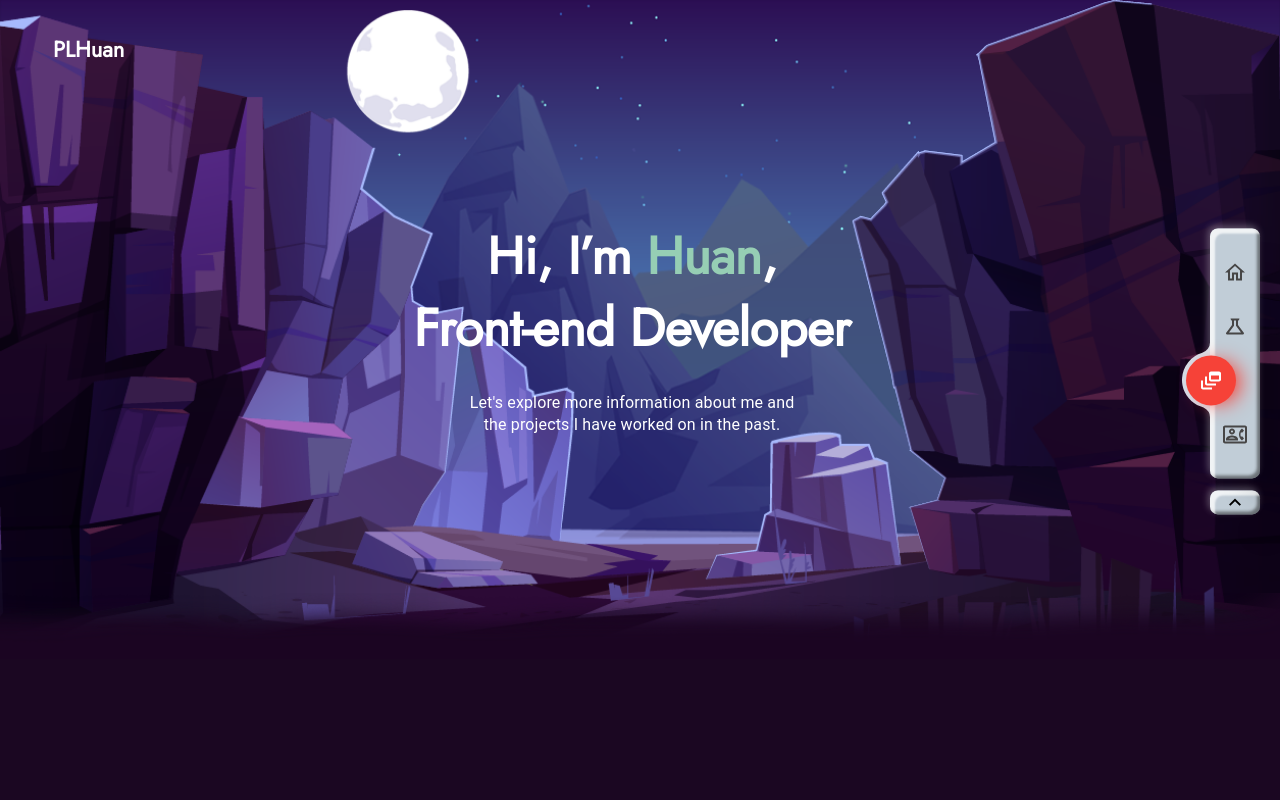
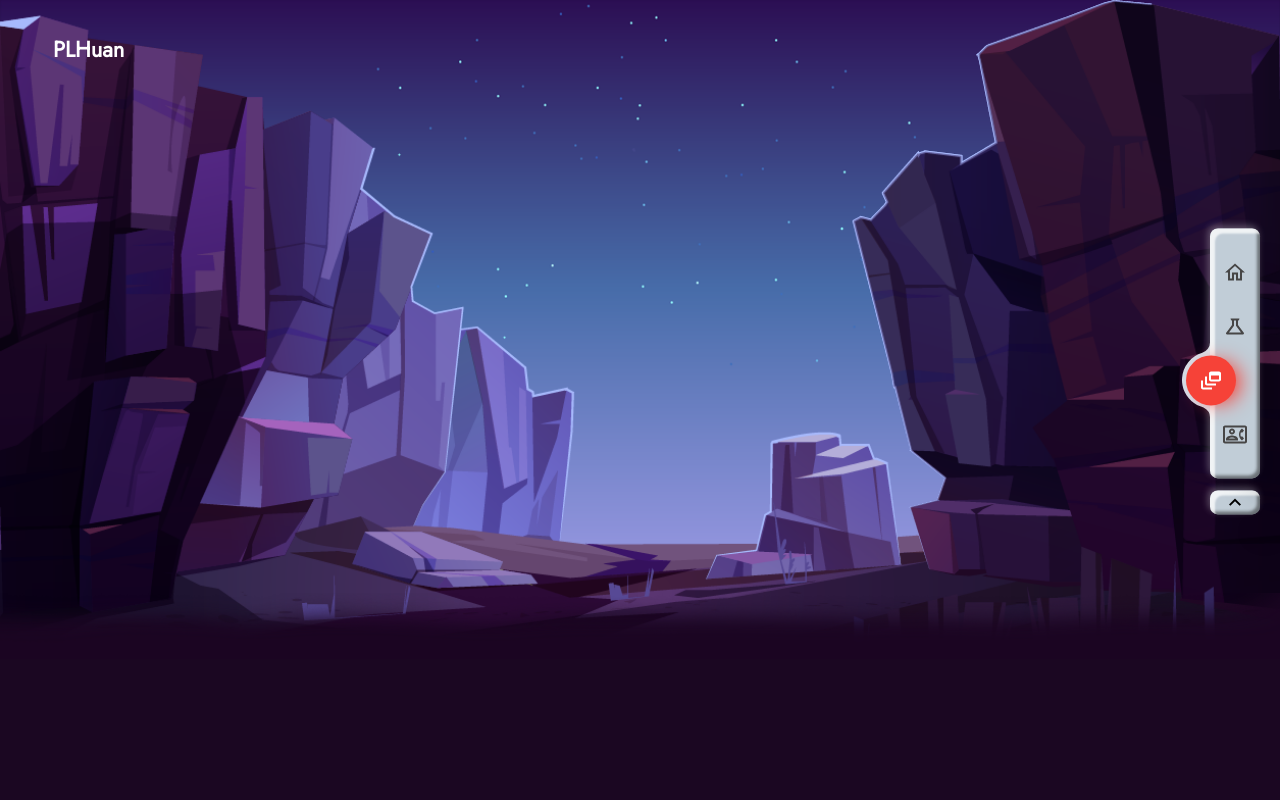
Before and after one commit to plHuan455/reactjs-portfolio, a React (Vite) app: page / in a window 1280 px wide. Shown: the top 800 px of the page. Built offline with nearby package versions, Linux system fonts and the light colour scheme.

Commit message:
fix banner animation

```diff
--- a/src/components/templates/Banner/index.tsx
+++ b/src/components/templates/Banner/index.tsx
@@ -8,32 +8,32 @@ import mountainBackImg from '~assets/images/back-mountain.png'
 import moonImg from '~assets/images/moon.png'
 import bannerDivisionImg from '~assets/images/banner-division.png'
 import { fontFamilyMixin, rem } from '~mixin';
+import _ from 'lodash';
 import useThrottle from '~hooks/useThrottle';
 // import useThrottle from '~hooks/useThrottle';
 
 export interface BannerProps {
+  isOnScreen?: boolean;
 }
 
-const Banner: React.FC<BannerProps> = () => {
+const Banner: React.FC<BannerProps> = ({ isOnScreen }) => {
   const [windowScrollY, setWindowScrollY] = useState<number>(0);
-  const [isPending, startTransition] = useTransition();
 
   const containerRef = useRef<HTMLDivElement>(null);
 
-  useEffect(() => {
-    const scrollEventHandler = (e: Event) => {
-      const value = window.scrollY;
-      if (containerRef.current && value > containerRef.current?.clientHeight) {
-        return;
-      }
-      startTransition(() => {
-        setWindowScrollY(value);
-      });
-    }
-    window.addEventListener('scroll', scrollEventHandler);
+  // useEffect(() => {
+  //   const scrollEventHandler = (e: Event) => {
+  //     const value = window.scrollY;
+  //     if (containerRef.current && value > containerRef.current?.clientHeight) {
+  //       return;
+  //     }
+  //       setWindowScrollY(value);
+  //   }
+  //   const throttledHandleScroll = _.throttle(scrollEventHandler, 1000);
+  //   window.addEventListener('scroll', throttledHandleScroll);
 
-    return () => window.removeEventListener('scroll', scrollEventHandler);
-  }, [])
+  //   return () => window.removeEventListener('scroll', throttledHandleScroll);
+  // }, [])
 
   return (
     <Box className="t-banner" sx={{ color: 'white', position: 'relative', overflow: 'hidden' }} ref={containerRef}>
@@ -62,12 +62,13 @@ const Banner: React.FC<BannerProps> = () => {
           },
           width: '100vw',
           zIndex: 1,
+          transitionDuration: '1.5s',
           '& img': {
             width: '100%',
           }
         }}
 
-        style={{transform: `translateY(${windowScrollY * 2}px)`}}
+        style={{transform: isOnScreen ? 'translateY(0)' : `translateY(100vh)`}}
       >
         <img src={moonImg} alt="" />
       </Box>
@@ -77,6 +78,7 @@ const Banner: React.FC<BannerProps> = () => {
           top: 0,
           width: '100vw',
           zIndex: 1,
+          transitionDuration: '0.7s',
           '& img': {
             width: '100%',
             filter: 'brightness(0.65)',
@@ -86,7 +88,7 @@ const Banner: React.FC<BannerProps> = () => {
             }
           }
         }}
-        style={{transform: `translateY(${windowScrollY}px)`}}
+        style={{transform: isOnScreen ? 'translateY(0)' : `translateY(100vh)`}}
       >
         <img src={mountainBackImg} alt="" />
       </Box>
@@ -127,12 +129,13 @@ const Banner: React.FC<BannerProps> = () => {
       <Box sx={{ position: 'absolute', zIndex: 2, top: 0, width: '100%' }} className="animate animate-textMountain">
         <Box
           sx={{
+            transitionDuration: '0.7s',
             pr: {
               xs: rem(60),
               sm: rem(16),
             },
           }}
-          style={{transform: `translateX(${windowScrollY * 2}px)` }}
+          style={{transform: isOnScreen ? 'translateX(0)' : `translateX(100vw)`}}
           >
           <Typography
             sx={{
@@ -195,8 +198,4 @@ const Banner: React.FC<BannerProps> = () => {
   )
 };
 
-Banner.defaultProps = {
-  children: undefined,
-};
-
 export default Banner;
--- a/src/containers/HomeContainer/index.tsx
+++ b/src/containers/HomeContainer/index.tsx
@@ -91,7 +91,7 @@ export default function HomeContainer(props: HomeContainerProps) {
   return (
     <>
       <Section modifiers={['noPt']} id="home" ref={(ref) => sectionRefList.current[0] = ref}>
-        <Banner />
+        <Banner isOnScreen={activeMenuId === 1}/>
       </Section>
       <Section id="skills" ref={(ref) => sectionRefList.current[1] = ref}>
         <Skill />
```
